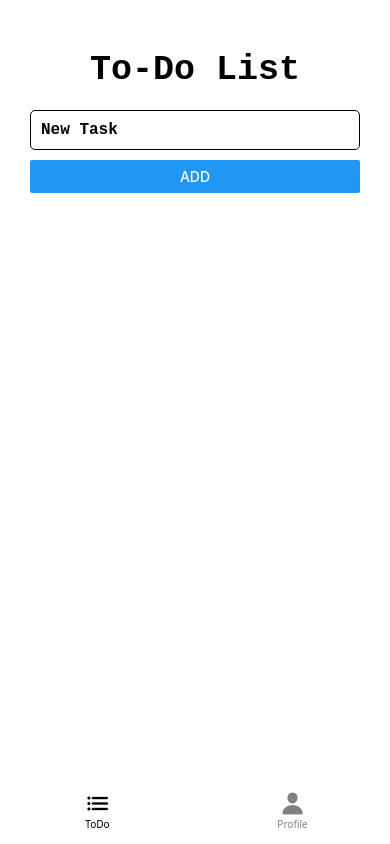
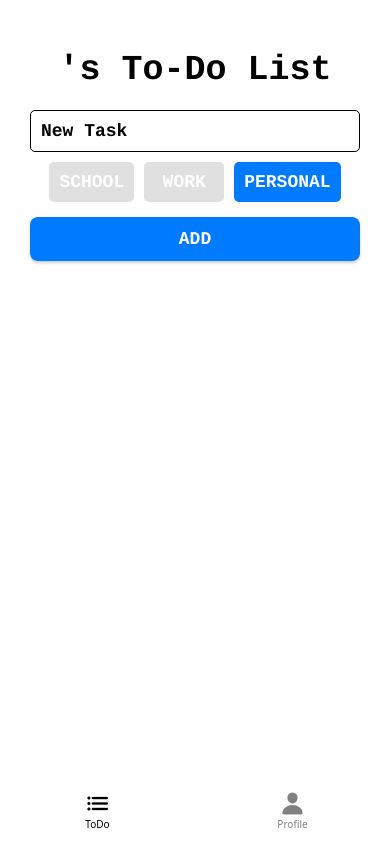
Before and after one commit to ryanJames29/TODO_APP, a React Native app in the folder todo/: screen /tabs/todoNav in a window 390 px wide. Built offline with nearby package versions, Linux system fonts and the light colour scheme.

Commit message:
updated login functionality to accept email, whether uppercase or lowercase as an edge case. Updated to-do UI, added additional catagory functionality.

```diff
--- a/todo/app/auth/login.tsx
+++ b/todo/app/auth/login.tsx
@@ -20,6 +20,7 @@ const LoginScreen = () => {
   //handleLogin takes the text entry from the form and compares it with the async storage user data
   const handleLogin = async () => {
     try {
+      const lowerCaseEmail = email.toLowerCase();
       // FOR DEV PURPOSES. SHOWS AVAILABLE ROUTES IF HAVING ROUTING ISSUES
       console.log("Available Routes:", navigation.getState());
 
@@ -30,7 +31,7 @@ const LoginScreen = () => {
       }
 
       const usersArray = JSON.parse(users);
-      const foundUser = usersArray.find(user => user.email === email);
+      const foundUser = usersArray.find(user => user.email.toLowerCase() === lowerCaseEmail);
 
       if (!foundUser) {
         Alert.alert("Error", "User not found.");
@@ -44,8 +45,8 @@ const LoginScreen = () => {
       }
 
       //Both are used to populate the profile screen with the user information
-      await AsyncStorage.setItem("loggedInUserEmail", foundUser.email);
-      await AsyncStorage.setItem("loggedInUser_name", foundUser.fullName);
+      await AsyncStorage.setItem("loggedInUserEmail", foundUser.email.toLowerCase());
+      await AsyncStorage.setItem("loggedInUser_name", foundUser.fullName.toUpperCase());
       console.log("Logged in user:", foundUser);
 
       //Navigate to the main app screen
@@ -65,9 +66,17 @@ const LoginScreen = () => {
   //Clear AsyncStorage for development (removes all stored user data)
   const clearStorage = async () => {
     try {
-      await AsyncStorage.clear();
-      console.log("All AsyncStorage data cleared!");
-      Alert.alert("Success", "All user data has been erased!");
+      console.log("Clearing AsyncStorage...");  // Debugging line
+
+      await AsyncStorage.getAllKeys().then(async (keys) => {
+        if (keys.length) {
+          await AsyncStorage.multiRemove(keys);
+          console.log("Storage cleared!");
+          Alert.alert("Success", "All user data has been erased!");
+        } else {
+          Alert.alert("Info", "No data to clear.");
+        }
+      });
     } catch (error) {
       console.error("Error clearing AsyncStorage:", error);
       Alert.alert("Error", "Failed to clear user data.");
@@ -148,14 +157,14 @@ const styles = StyleSheet.create({
     color: "white",
     marginBottom: 20,
     fontWeight: "bold",
-    fontFamily: "Courier New"
+    fontFamily: "Courier"
   },
   title: {
     fontSize: 24,
     color: "white",
     marginBottom: 40,
     fontWeight: "bold",
-    fontFamily: "Courier New"
+    fontFamily: "Courier"
   },
   input: {
     width: "80%",
@@ -166,7 +175,7 @@ const styles = StyleSheet.create({
     marginBottom: 25,
     color: "white",
     backgroundColor: "#222",
-    fontFamily: "Courier New",
+    fontFamily: "Courier",
     fontWeight: "bold"
   },
   button: {
@@ -186,14 +195,15 @@ const styles = StyleSheet.create({
     fontSize: 20,
     fontWeight: "bold",
     textAlign: "center",
-    fontFamily: "Courier New"
+    fontFamily: "Courier"
   },
   linkText: {
     color: "#007BFF",
-    fontSize: 16,
+    fontSize: 18,
     marginTop: 15,
-    fontFamily: "Courier New",
+    fontFamily: "Courier",
     fontWeight: "bold",
+    textDecorationLine: "underline"
   },
   clearButton: {
     marginTop: 30,
--- a/todo/app/tabs/profile.tsx
+++ b/todo/app/tabs/profile.tsx
@@ -78,7 +78,7 @@ const styles = StyleSheet.create({
   title: {
     fontSize: 35,
     fontWeight: "bold",
-    fontFamily: "Courier New"
+    fontFamily: "Courier"
   },
   infoContainer: {
     marginTop: 50,
@@ -90,13 +90,13 @@ const styles = StyleSheet.create({
     fontWeight: "bold",
     color: "black",
     marginBottom: 5,
-    fontFamily: "Courier New",
+    fontFamily: "Courier",
   },
   text: {
     fontSize: 18,
     color: "black",
     marginBottom: 20,
-    fontFamily: "Courier New",
+    fontFamily: "Courier",
     fontWeight: "bold"
   },
   footer: {
@@ -117,7 +117,7 @@ const styles = StyleSheet.create({
     fontSize: 20,
     color: "white",
     fontWeight: "bold",
-    fontFamily: "Courier New"
+    fontFamily: "Courier"
   },
 });
 
--- a/todo/app/tabs/todo.tsx
+++ b/todo/app/tabs/todo.tsx
@@ -1,7 +1,6 @@
 import React, { useEffect, useState } from "react";
 import { View, Text, TextInput, Button, FlatList, StyleSheet, Alert, TouchableOpacity } from "react-native";
 import AsyncStorage from "@react-native-async-storage/async-storage";
-import { Picker } from "@react-native-picker/picker";
 
 //Todo type
 type Todo = {
@@ -10,6 +9,7 @@ type Todo = {
   completed: boolean;
   status: "incomplete" | "in-progress" | "complete";
   email: string;
+  category: "school" | "work" | "personal";
 };
 
 //used to sort the status of the todo items, 0 being highest priority (top)
@@ -19,7 +19,7 @@ const sortOrder: Record<Todo["status"], number> = {
   "complete": 2
 };
 
-//Function to get the logged-in user's email - important since the todos are associated with email as of now.
+//Function to get the logged-in user's email
 const getUserEmail = async (): Promise<string | null> => {
   try {
     const email = await AsyncStorage.getItem("loggedInUserEmail");
@@ -52,6 +52,10 @@ const getUserTodos = async (): Promise<Todo[]> => {
 const TodoListScreen: React.FC = () => {
   const [todos, setTodos] = useState<Todo[]>([]);
   const [newTodo, setNewTodo] = useState("");
+  const [name, setName] = useState<string | null>(null);
+  const [selectedCategory, setSelectedCategory] = useState<"school" | "work" | "personal">("personal");
+
+  const categories: Array<"school" | "work" | "personal"> = ["school", "work", "personal"];
 
   //Load todos on mount
   useEffect(() => {
@@ -82,6 +86,7 @@ const TodoListScreen: React.FC = () => {
         status: "incomplete",
         completed: false,
         email: userEmail,
+        category: selectedCategory,
       };
 
       const updatedTodos = [...todos, newItem];
@@ -131,9 +136,17 @@ const TodoListScreen: React.FC = () => {
     }
   };
 
+  useEffect(() => {
+    const fetchName = async () => {
+      const storedName = await AsyncStorage.getItem("loggedInUser_name");
+      setName(storedName);
+    };
+    fetchName();
+  }, []);
+
   return (
     <View style={styles.container}>
-      <Text style={styles.title}>To-Do List</Text>
+      <Text style={styles.title}>{name}'s To-Do List</Text>
 
       <TextInput
         placeholder="New Task"
@@ -143,16 +156,42 @@ const TodoListScreen: React.FC = () => {
         onChangeText={setNewTodo}
       />
 
-      <Button title="Add" onPress={addTodo} />
+      <View style={styles.categoryContainer}>
+        {categories.map((category) => (
+          <TouchableOpacity
+            key={category}
+            style={[
+              styles.categoryButton,
+              selectedCategory === category ? styles.categorySelected : styles.categoryUnselected
+            ]}
+            onPress={() => setSelectedCategory(category)}
+          >
+            <Text style={styles.categoryText}>{category.toUpperCase()}</Text>
+          </TouchableOpacity>
+        ))}
+      </View>
+
+      {/* <Button title="Add" onPress={addTodo} /> */}
+      <TouchableOpacity style={styles.addButton} onPress={addTodo}>
+        <Text style={styles.addButtonText}>Add</Text>
+      </TouchableOpacity>
+
 
       <FlatList
-        data={[...todos].sort((a, b) => sortOrder[a.status] - sortOrder[b.status])}
+        data={[...todos].sort((a, b) => {
+          //First, sort by category
+          if (a.category !== b.category) {
+            return a.category.localeCompare(b.category);
+          }
+          //Second, sort by status within each category
+          return sortOrder[a.status] - sortOrder[b.status];
+        })}
+
         keyExtractor={(item) => item.id.toString()}
         contentContainerStyle={{ flexGrow: 1 }}
         renderItem={({ item }) => (
           <View style={styles.todoContainer}>
-            {/* Task Name on the Left */}
-            <Text style={styles.todoText}>{item.text}</Text>
+            <Text style={styles.todoText}>{item.text} ({item.category})</Text>
 
             {/* Status Selection on the Right */}
             <View style={styles.statusContainer}>
@@ -178,7 +217,7 @@ const TodoListScreen: React.FC = () => {
 
             {/* Delete Button - May want to change this with the addition of the ❌ */}
             <TouchableOpacity onPress={() => deleteTodo(item.id)} style={styles.deleteButton}>
-              <Text style={styles.deleteText}>✕</Text>
+              <Text style={styles.deleteText}>Delete</Text>
             </TouchableOpacity>
           </View>
         )}
@@ -197,6 +236,7 @@ const styles = StyleSheet.create({
     flex: 1,
     paddingLeft: 30,
     paddingRight: 30,
+    paddingBottom: 80,
     backgroundColor: "white",
   },
   title: {
@@ -205,7 +245,7 @@ const styles = StyleSheet.create({
     marginTop: 50,
     fontWeight: "bold",
     textAlign: "center",
-    fontFamily: "Courier New"
+    fontFamily: "Courier"
   },
   input: {
     width: "100%",
@@ -214,46 +254,99 @@ const styles = StyleSheet.create({
     borderWidth: 1,
     borderRadius: 5,
     color: "black",
-    fontSize: 16,
-    fontFamily: "Courier New",
+    fontSize: 18,
+    fontFamily: "Courier",
     fontWeight: "bold"
   },
+  categoryContainer: {
+    flexDirection: "row",
+    justifyContent: "center",
+    marginBottom: 15,
+  },
+  categoryButton: {
+    padding: 10,
+    borderRadius: 5,
+    marginHorizontal: 5,
+    minWidth: 80,
+    alignItems: "center",
+  },
+  categorySelected: {
+    backgroundColor: "#007AFF",
+  },
+  categoryUnselected: {
+    backgroundColor: "#E0E0E0",
+  },
+  categoryText: {
+    color: "white",
+    fontWeight: "bold",
+    fontFamily: "Courier",
+    fontSize: 18
+  },
   todoContainer: {
-    flexDirection: "row",
-    alignItems: "center",
-    justifyContent: "space-between",
     paddingVertical: 10,
-    borderBottomWidth: 1,
-    borderBottomColor: "gray",
+    paddingHorizontal: 15,
+    borderWidth: 1,
+    borderColor: "gray",
+    borderRadius: 10,
+    marginBottom: 10,
+    backgroundColor: "#f9f9f9",
   },
   todoText: {
     fontSize: 18,
     color: "black",
-    flex: 1,
-    fontFamily: "Courier New",
+    fontFamily: "Courier",
     fontWeight: "bold"
   },
   statusContainer: {
     flexDirection: "row",
-    alignItems: "center",
+    justifyContent: "space-around",
+    marginTop: 10,
   },
   statusIcon: {
     fontSize: 24,
-    marginHorizontal: 8,
+    padding: 5,
+    borderRadius: 5,
+    textAlign: "center",
   },
   selected: {
     opacity: 1,
   },
   unselected: {
-    opacity: 0.1,
+    opacity: 0.3,
   },
   deleteButton: {
     padding: 10,
-    marginLeft: 10,
+    borderRadius: 8,
+    alignItems: "center",
+    backgroundColor: "red",
+    marginTop: 10,
   },
   deleteText: {
-    fontSize: 25,
-    color: "red",
+    fontSize: 18,
+    color: "white",
+    fontWeight: "bold",
+    fontFamily: "Courier",
+  },
+  addButton: {
+    paddingVertical: 12,
+    paddingHorizontal: 20,
+    borderRadius: 8,
+    alignItems: "center",
+    justifyContent: "center",
+    backgroundColor: "#007AFF",
+    marginBottom: 10,
+    shadowColor: "#000",
+    shadowOffset: { width: 0, height: 2 },
+    shadowOpacity: 0.2,
+    shadowRadius: 3,
+    elevation: 3,
+  },
+  addButtonText: {
+    fontSize: 18,
+    fontWeight: "bold",
+    color: "white",
+    textTransform: "uppercase",
+    fontFamily: "Courier",
   },
 });
 
```
Also changed, not shown: todo/app/auth/register.tsx (+11 -9 lines).
